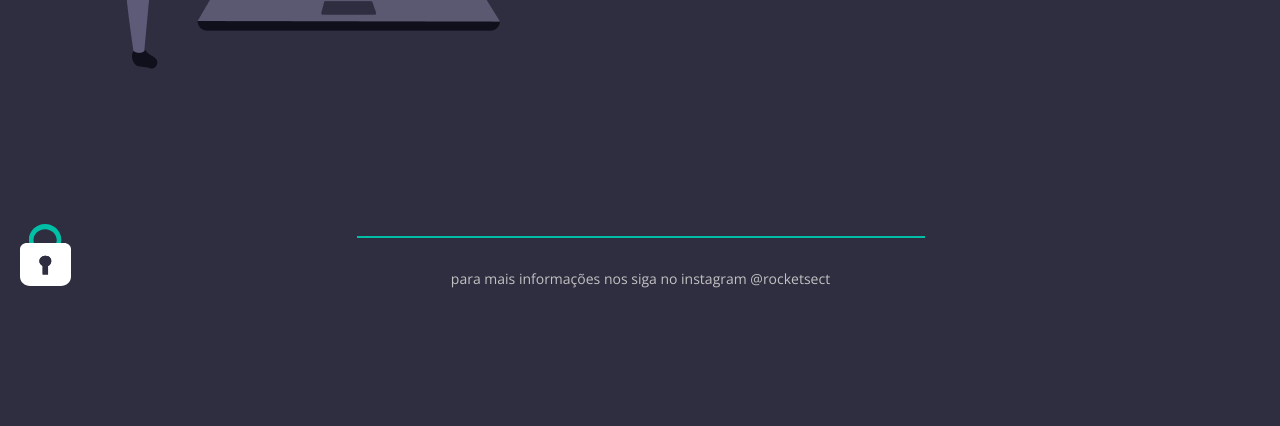
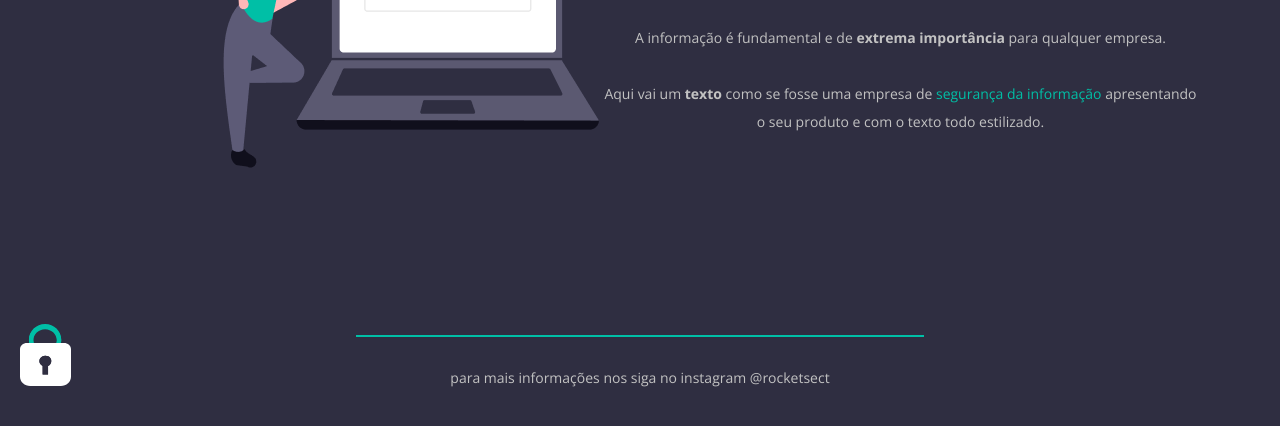
Before and after one commit to EngSeemann/Stage2-Desafio4, a plain HTML site: page index.html in a window 1280 px wide. Shown: the part 414-840 px from the top of the page. Before the commit the page ends 800 px from the top, so only its background shows below. Drawn offline with nearby package versions, Linux system fonts and the light colour scheme.

Commit message:
fixed padlock position

```diff
--- a/style.css
+++ b/style.css
@@ -10,8 +10,8 @@ body{
 
 .page{
     width: 1083px;
-    margin-left: 99px;
-    margin-right: 98px;
+    padding: 99px;
+    margin: 0 auto;
 }
 
 .top{
@@ -79,10 +79,9 @@ p span{
 }
 
 #padlock{
-    position: fixed;
-    top: 638px;
+    position: absolute;
+    top: 738px;
     left: 20px;
-    bottom: 20px;
 }
 
 footer{
```
